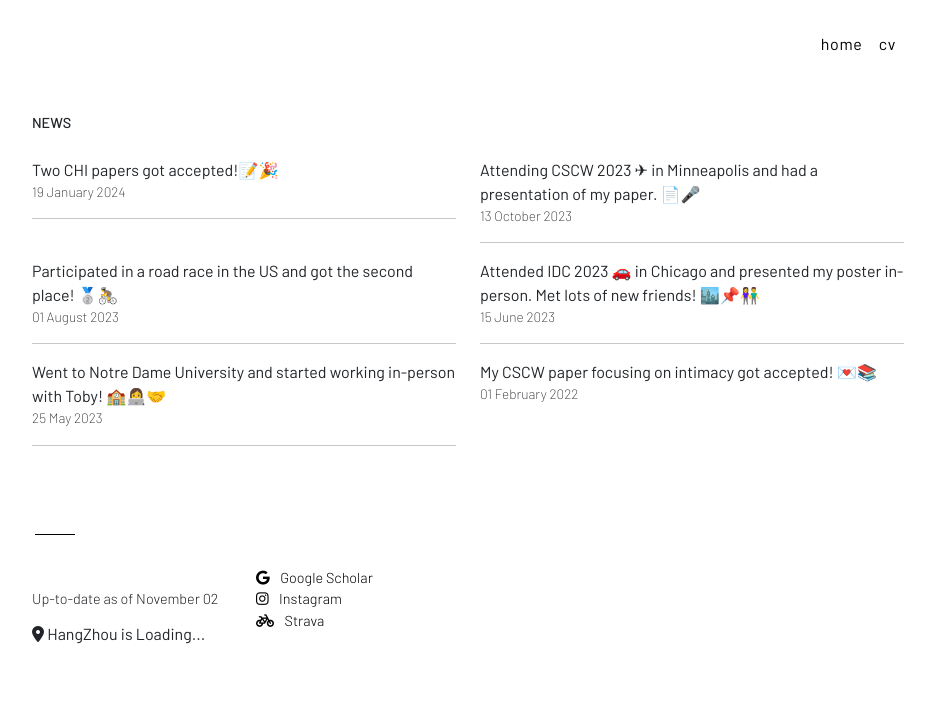
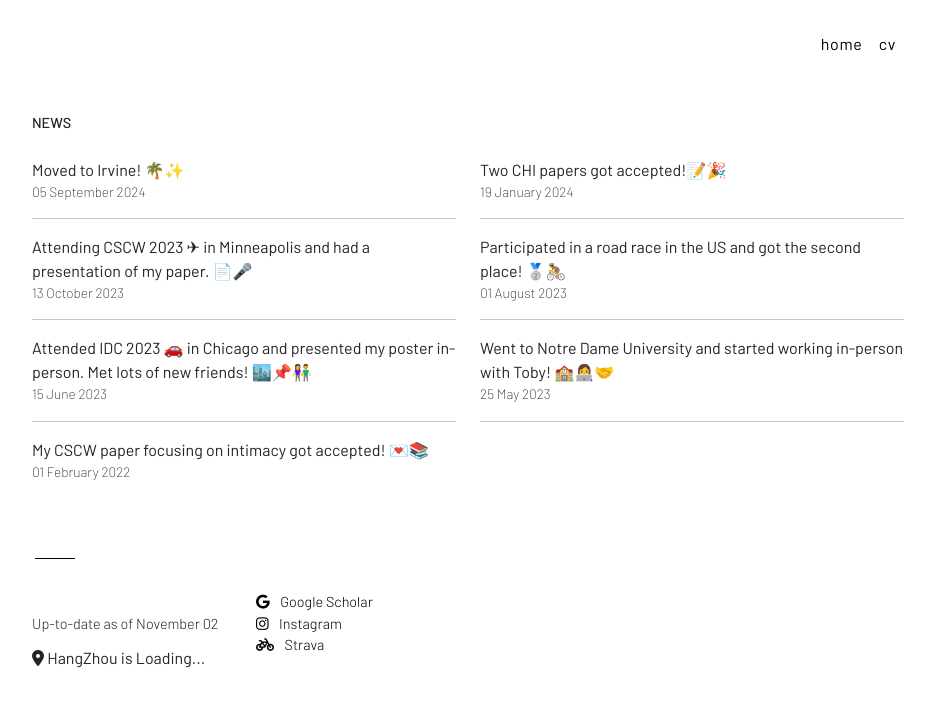
Before and after one commit to mvsovo/mvs-blog, a Jekyll site: the page built from news/index.html, in a window 1280 px wide. Shown: the top 707 px of the page, without its empty margins (172-1105 px from the left). Built offline with Jekyll 4.4.1, drawn with Linux system fonts in a browser that asks for light colours; nearby versions of some CDN libraries.

Commit message:
news 11/09

```diff
--- a/_data/news.yml
+++ b/_data/news.yml
@@ -1,4 +1,7 @@
 list: # format date as dd/mm/yyyy
+  - title: "Moved to Irvine! 🌴✨"
+    detail: "After my master’s, I took the longest break of my life and now moved to Irvine!"
+    date: "05/09/2024"
   - title: "Two CHI papers got accepted!📝🎉"
     date: "19/01/2024"
   - title: "Attending CSCW 2023 ✈ in Minneapolis and had a presentation of my paper. 📄🎤"
```
